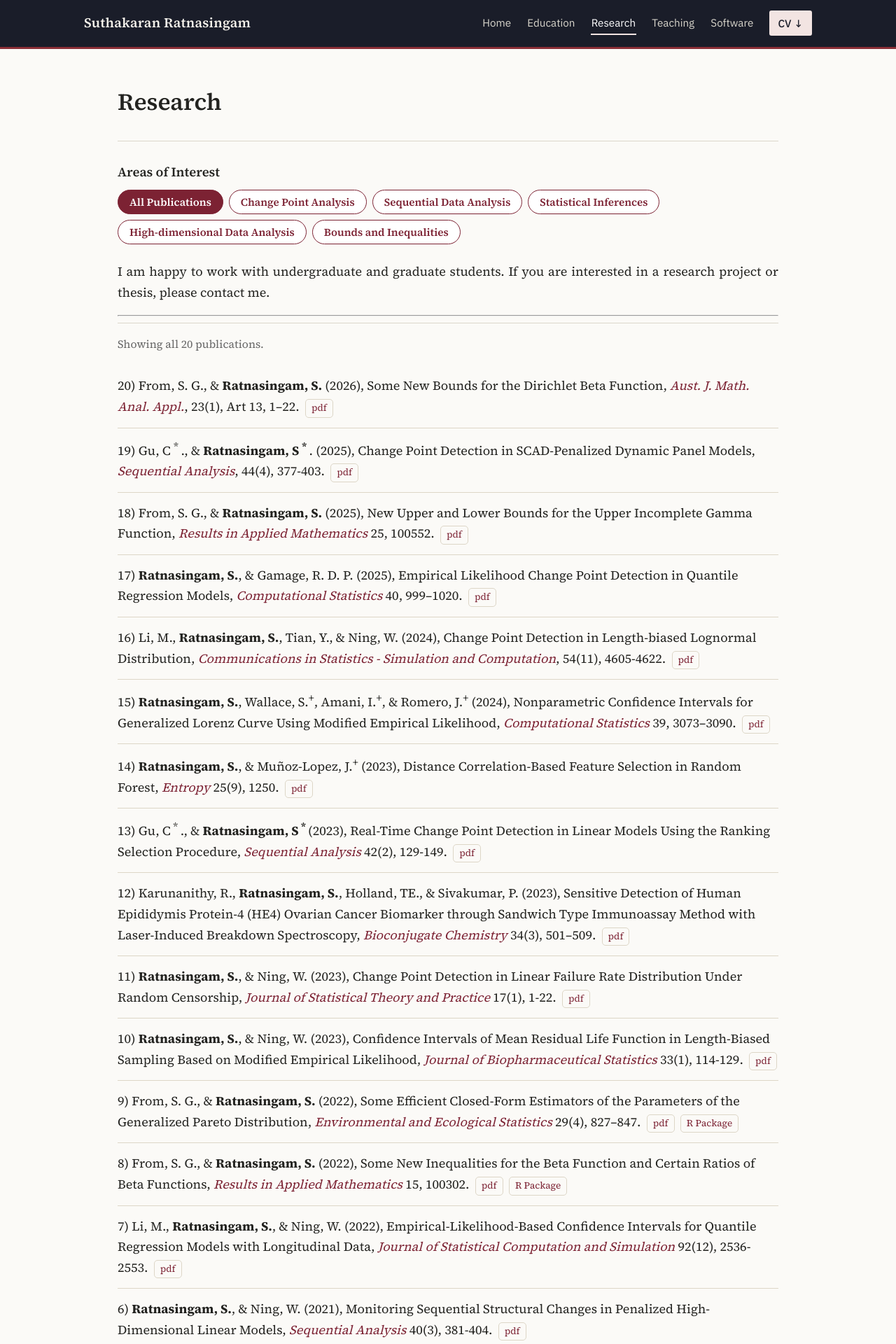
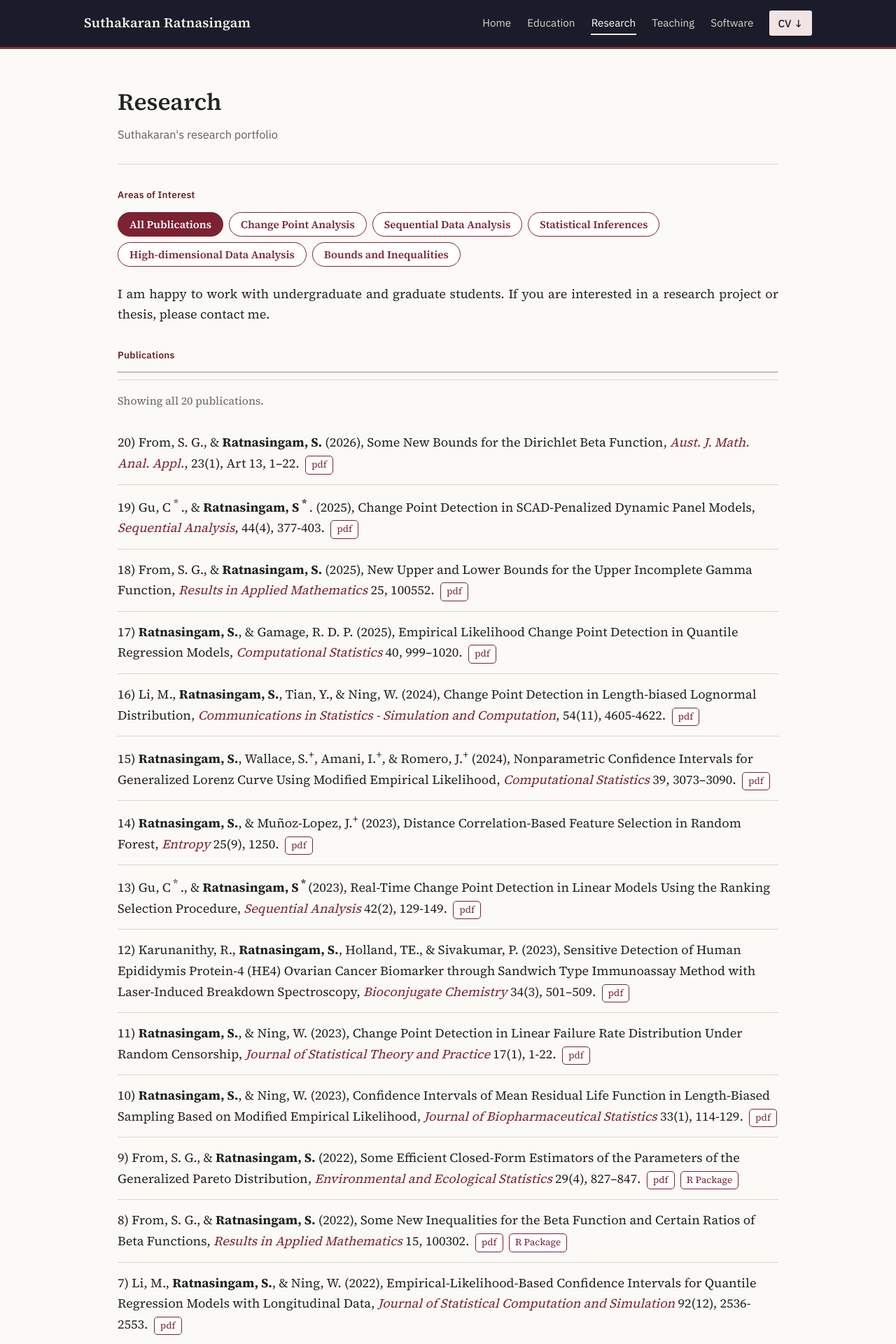
Before and after one commit to suthakaranr/suthakaranr.github.io, a Jekyll site: the page built from pages/Research.md, in a window 1280 px wide. Shown: the top 1920 px of the page at 70% size. Built offline with Jekyll 4.4.1, drawn with Linux system fonts in a browser that asks for light colours; part of the change alters nothing that is shown.

Commit message:
Add files via upload

```diff
--- a/pages/Research.md
+++ b/pages/Research.md
@@ -1,6 +1,7 @@
 ---
 layout: page
 title: Research
+description: Suthakaran's research portfolio
 ---
 
 <style>
@@ -11,13 +12,13 @@ title: Research
 .pub-count{color:#666;font-size:0.9rem;margin:10px 0;}
 .pub{padding:14px 0;border-bottom:1px solid #ddd6c7;}
 .pub:last-child{border-bottom:none;}
-.pub i a{color:#7c2233;text-decoration:none;border-bottom:1px solid transparent;transition:border-color .15s ease;}
-.pub i a:hover, .pub i a:focus-visible{border-bottom-color:#7c2233;}
-.pub-link{display:inline-block;font-size:0.85rem;color:#7c2233;border:1px solid #ddd6c7;border-radius:5px;padding:1px 8px;margin-left:4px;text-decoration:none;transition:background-color .15s ease, border-color .15s ease;}
-.pub-link:hover, .pub-link:focus-visible{background:#f2e9ea;border-color:#7c2233;}
+.pub i a{color:#7c2233;text-decoration:none;border-bottom:1px solid transparent;transition:border-color .15s ease, color .15s ease;}
+.pub i a:hover, .pub i a:focus-visible{border-bottom-color:#7c2233;color:#4a1a24;}
+.pub-link{display:inline-block;font-size:0.85rem;color:#7c2233;background:#fff;border:1px solid #7c2233;border-radius:5px;padding:1px 8px;margin-left:4px;text-decoration:none;transition:background-color .15s ease, color .15s ease;}
+.pub-link:hover, .pub-link:focus-visible{background:#7c2233;color:#fff;}
 </style>
 
-### Areas of Interest
+#### Areas of Interest
 
 <div class="interest-tags">
   <button class="interest-tag active" data-filter="all">All Publications</button>
@@ -30,6 +31,7 @@ title: Research
 
 I am happy to work with undergraduate and graduate students. If you are interested in a research project or thesis, please contact me.
 
+#### Publications
 
 ---
 
```
